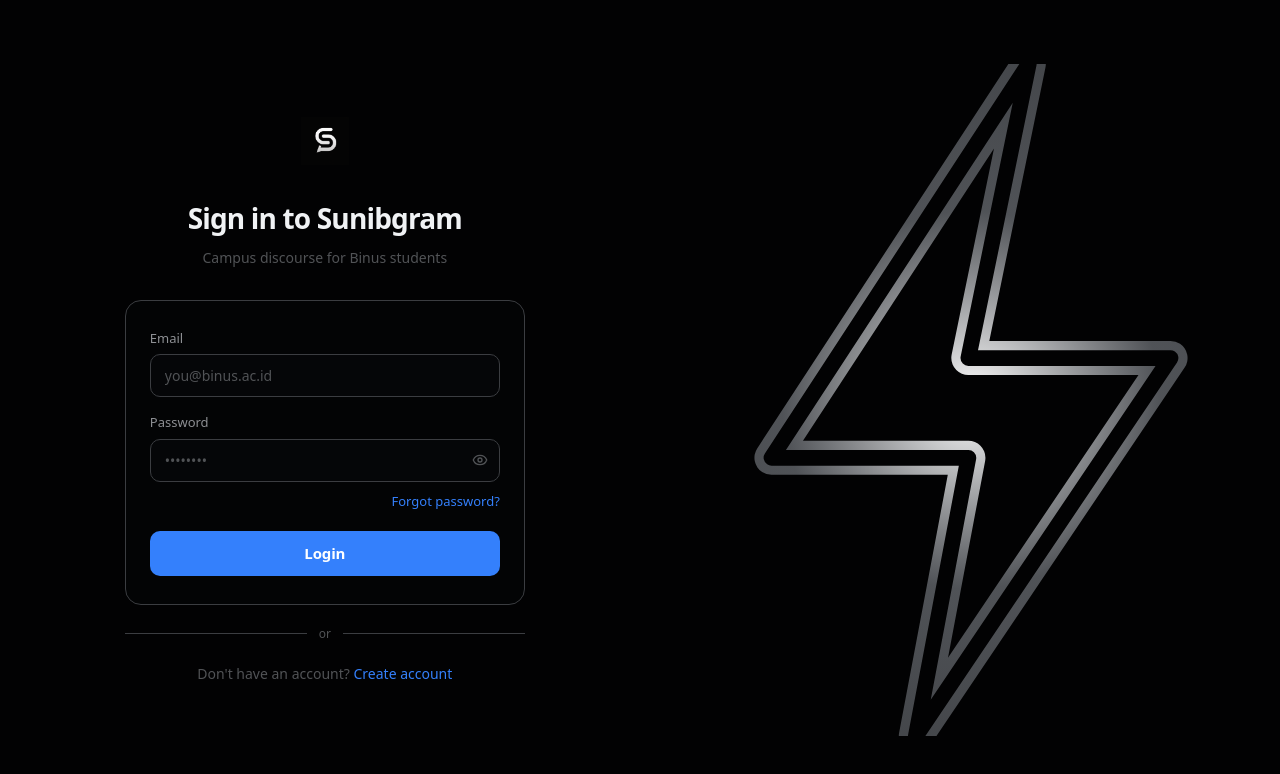
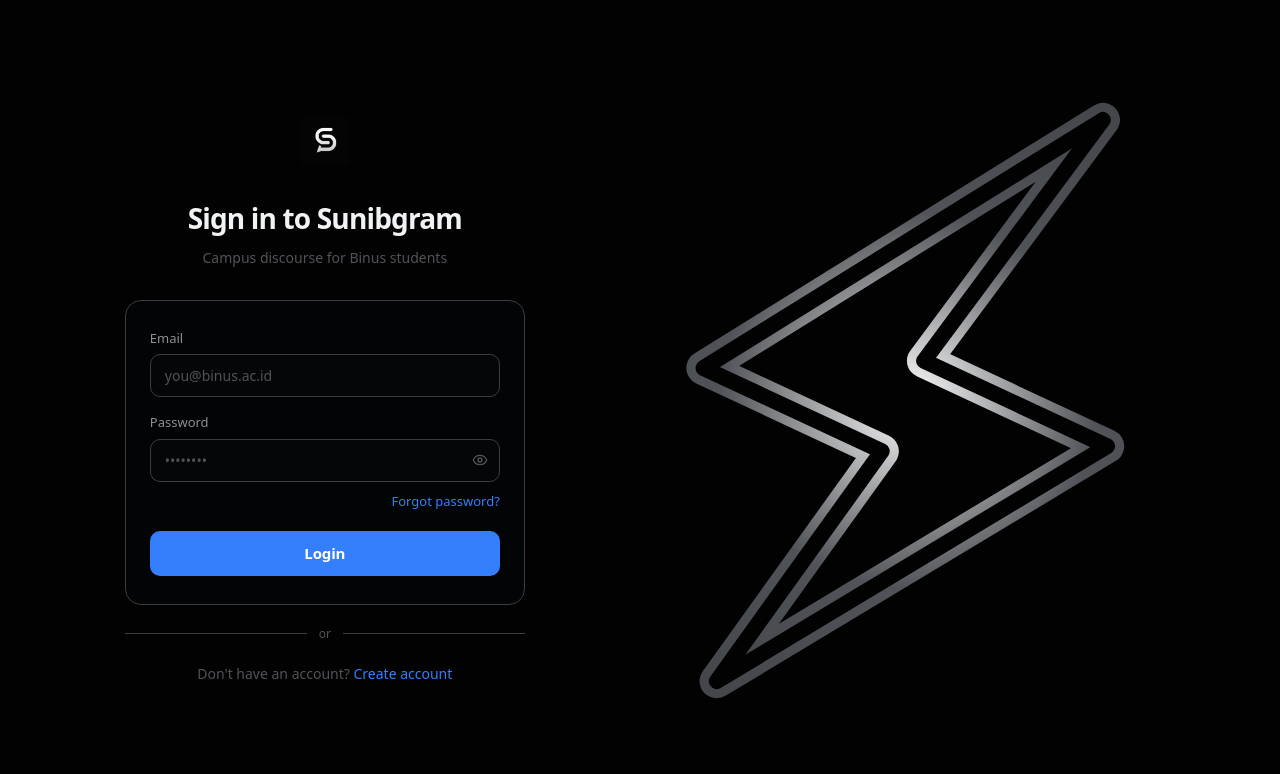
Before and after one commit to fortino22/sunibgram, a Next.js app in the folder frontend/: page /login in a window 1280 px wide. Shown: the top 774 px of the page. Built offline with nearby package versions, Linux system fonts and the light colour scheme; no server answers; what @giphy/js-fetch-api would draw is missing.

Commit message:
fix : logo svg

```diff
--- a/frontend/components/auth/AuthBrandPanel.tsx
+++ b/frontend/components/auth/AuthBrandPanel.tsx
@@ -43,7 +43,7 @@ export function AuthBrandPanel() {
         width="100%"
         height="auto"
         aria-hidden="true"
-        style={{ maxWidth: 520, maxHeight: '84vh' }}
+        style={{ maxWidth: 520, maxHeight: '84vh', transform: 'translateX(-12%)' }}
       >
         <defs>
           <radialGradient
@@ -59,6 +59,8 @@ export function AuthBrandPanel() {
           </radialGradient>
         </defs>
 
+        {/* Tilt clockwise so the zigzag reads as an "S" */}
+        <g transform={`rotate(25 ${VBW / 2} ${VBH / 2})`}>
           {/* Thick white outline of the bolt — lit by the cursor gradient */}
           <path
             d={BOLT}
@@ -75,6 +77,7 @@ export function AuthBrandPanel() {
             strokeWidth={12}
             strokeLinejoin="round"
           />
+        </g>
       </svg>
     </div>
   );
```
Lines whose indentation alone changed are shown as unchanged.
